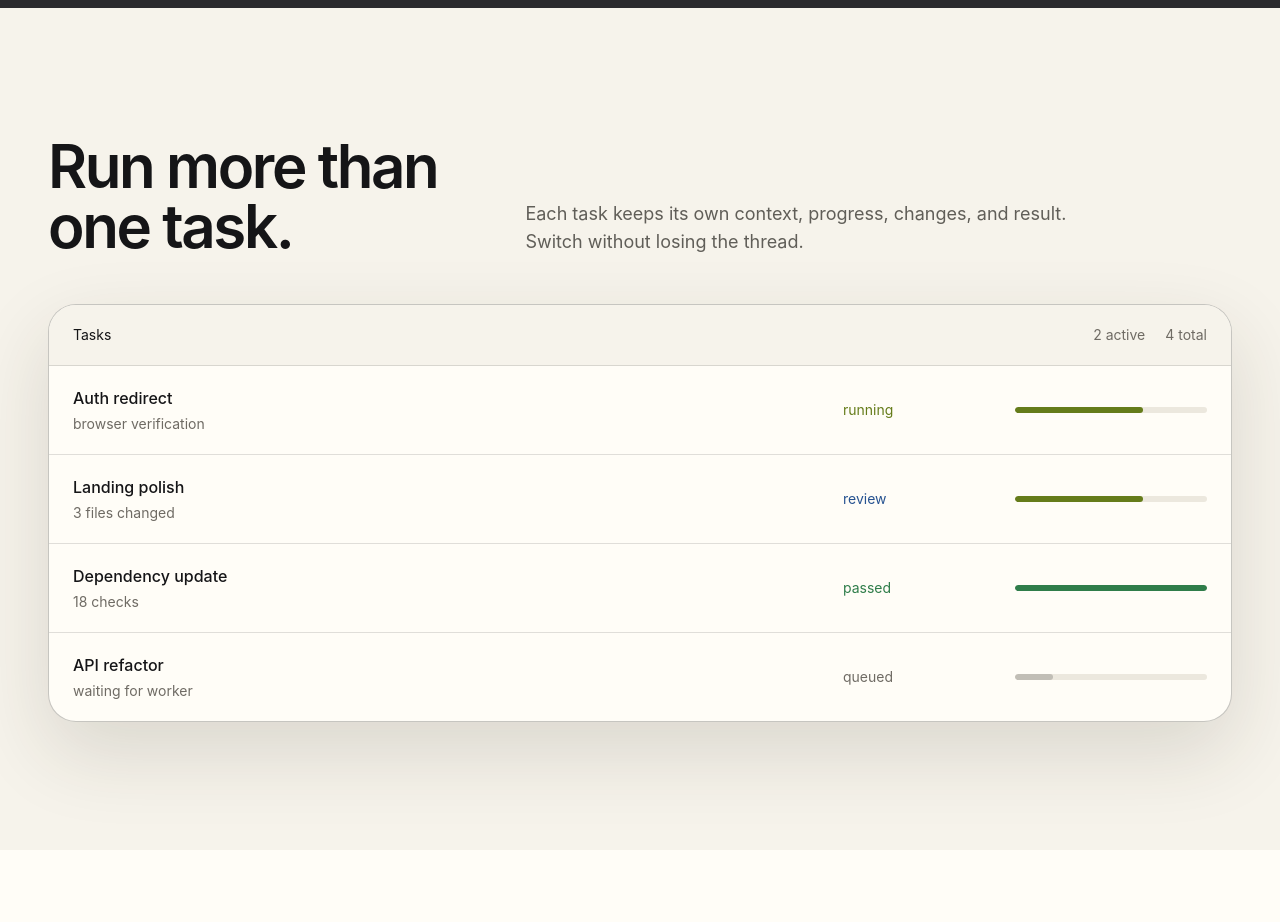
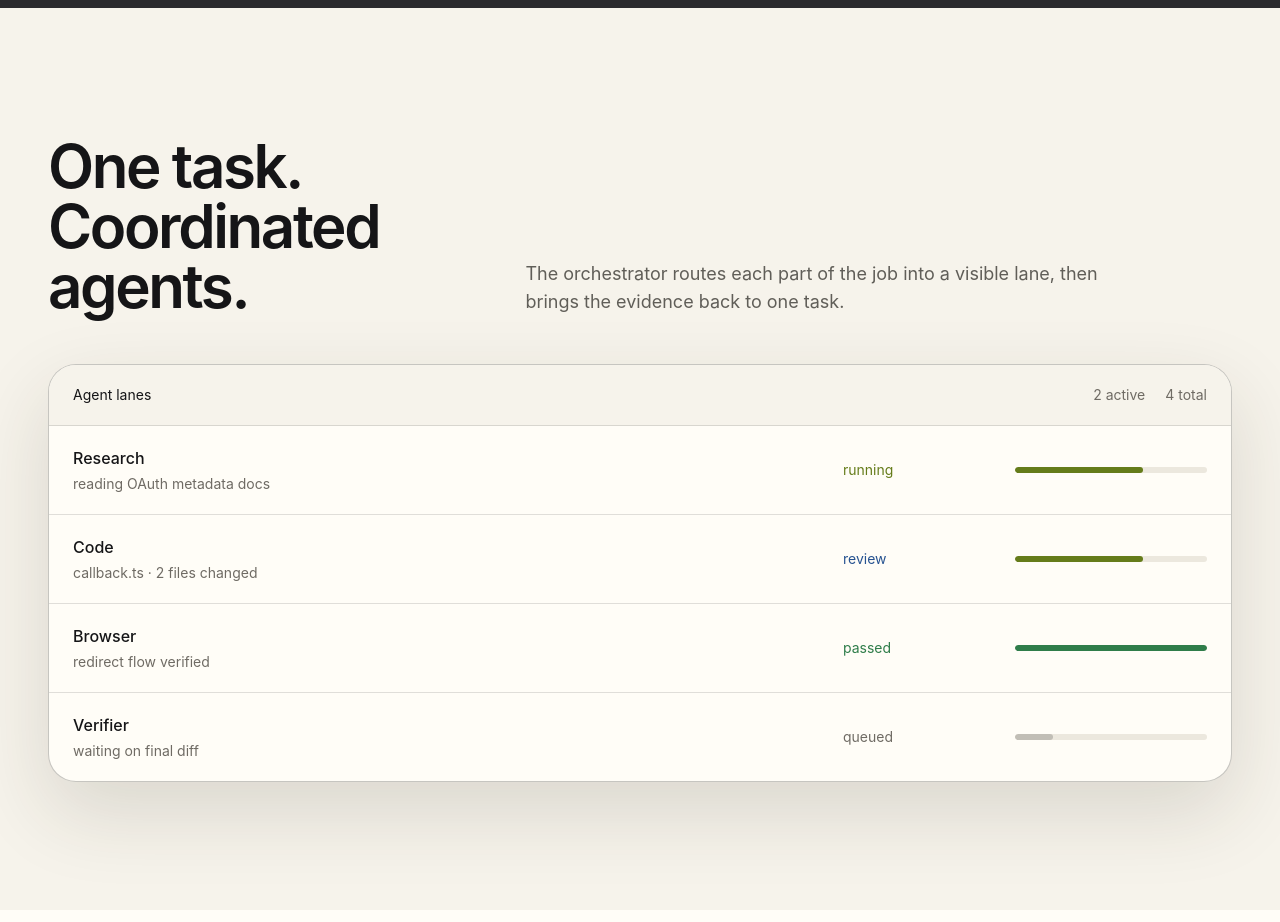
Before and after one commit to farismnrr/agentic-ai-workspace, a Svelte app in the folder web/: page / in a window 1280 px wide. Shown: the part 6360-7282 px from the top of the page. Built offline with nearby package versions, Linux system fonts and the light colour scheme.

Commit message:
feat: position parallel work as agent orchestration

```diff
--- a/web/src/features/landing/components/ParallelSection.svelte
+++ b/web/src/features/landing/components/ParallelSection.svelte
@@ -1,28 +1,28 @@
 <script lang="ts">
-  const tasks = [
-    { name: 'Auth redirect', state: 'running', detail: 'browser verification', tone: 'text-primary' },
-    { name: 'Landing polish', state: 'review', detail: '3 files changed', tone: 'text-secondary' },
-    { name: 'Dependency update', state: 'passed', detail: '18 checks', tone: 'text-success' },
-    { name: 'API refactor', state: 'queued', detail: 'waiting for worker', tone: 'text-[var(--brand-text-tertiary)]' },
+  const agents = [
+    { name: 'Research', state: 'running', detail: 'reading OAuth metadata docs', tone: 'text-primary' },
+    { name: 'Code', state: 'review', detail: 'callback.ts · 2 files changed', tone: 'text-secondary' },
+    { name: 'Browser', state: 'passed', detail: 'redirect flow verified', tone: 'text-success' },
+    { name: 'Verifier', state: 'queued', detail: 'waiting on final diff', tone: 'text-[var(--brand-text-tertiary)]' },
   ] as const;
 </script>
 
 <section class="mx-auto w-full max-w-[1440px] px-5 py-24 sm:px-8 lg:px-12 lg:py-32">
   <div class="grid gap-8 lg:grid-cols-[0.72fr_1.28fr] lg:items-end lg:gap-20">
-    <h2 class="max-w-xl text-4xl font-semibold tracking-[-0.04em] sm:text-5xl lg:text-6xl">Run more than one task.</h2>
-    <p class="max-w-xl text-base leading-7 text-[var(--brand-text-secondary)] sm:text-lg">Each task keeps its own context, progress, changes, and result. Switch without losing the thread.</p>
+    <h2 class="max-w-xl text-4xl font-semibold tracking-[-0.04em] sm:text-5xl lg:text-6xl">One task. Coordinated agents.</h2>
+    <p class="max-w-xl text-base leading-7 text-[var(--brand-text-secondary)] sm:text-lg">The orchestrator routes each part of the job into a visible lane, then brings the evidence back to one task.</p>
   </div>
 
   <div class="mt-12 overflow-hidden rounded-[1.75rem] border border-[var(--brand-border-strong)] bg-base-100 shadow-[var(--brand-shadow)]">
     <div class="grid grid-cols-3 gap-5 border-b border-[var(--brand-border)] bg-base-200 px-6 py-5 text-sm sm:grid-cols-[1fr_auto_auto]">
-      <span>Tasks</span><span class="text-[var(--brand-text-tertiary)]">2 active</span><span class="text-[var(--brand-text-tertiary)]">4 total</span>
+      <span>Agent lanes</span><span class="text-[var(--brand-text-tertiary)]">2 active</span><span class="text-[var(--brand-text-tertiary)]">4 total</span>
     </div>
     <div class="divide-y divide-[var(--brand-border)]">
-      {#each tasks as task (task.name)}
+      {#each agents as agent (agent.name)}
         <article class="grid gap-3 px-6 py-5 sm:grid-cols-[1fr_10rem_12rem] sm:items-center">
-          <div><h3 class="font-medium">{task.name}</h3><p class="mt-1 text-sm text-[var(--brand-text-tertiary)]">{task.detail}</p></div>
-          <span class={`text-sm ${task.tone}`}>{task.state}</span>
-          <div class="h-1.5 overflow-hidden rounded-full bg-base-300"><div class={`h-full rounded-full ${task.state === 'passed' ? 'w-full bg-success' : task.state === 'queued' ? 'w-1/5 bg-base-content/20' : 'w-2/3 bg-primary'}`}></div></div>
+          <div><h3 class="font-medium">{agent.name}</h3><p class="mt-1 text-sm text-[var(--brand-text-tertiary)]">{agent.detail}</p></div>
+          <span class={`text-sm ${agent.tone}`}>{agent.state}</span>
+          <div class="h-1.5 overflow-hidden rounded-full bg-base-300"><div class={`h-full rounded-full ${agent.state === 'passed' ? 'w-full bg-success' : agent.state === 'queued' ? 'w-1/5 bg-base-content/20' : 'w-2/3 bg-primary'}`}></div></div>
         </article>
       {/each}
     </div>
```
